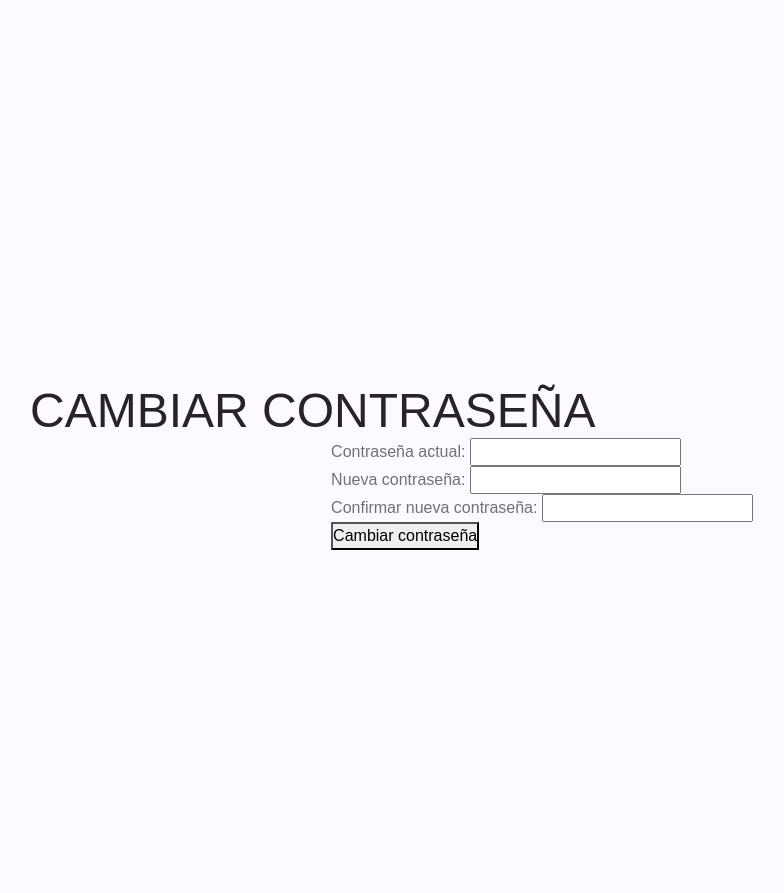
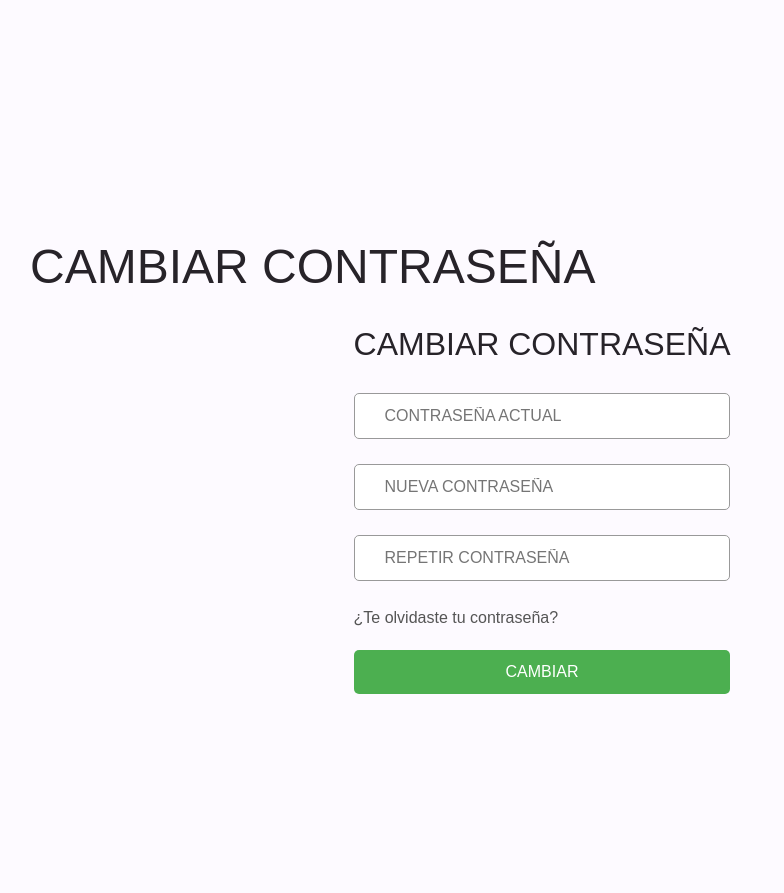
Before and after one commit to Danielowoow/NEW_sen_proyect_ventas, a PHP site: page /NEW_sen_proyect_ventas/perfilUser.php in a window 1280 px wide. Shown: the part 2406-3299 px from the top of the page, without its empty margins (98-882 px from the left). Run offline with PHP 8.4, Linux system fonts and the light colour scheme; the visitor is signed in with stand-in values (Sample User, id 1); some libraries are stand-ins or nearby versions.

Commit message:
FALTA PROGRAMAR EL CAMBIO DE CONTRASEÑA

```diff
--- a/perfilUser.php
+++ b/perfilUser.php
@@ -27,6 +27,7 @@ if (!is_array($usuario)) {
 <link rel="stylesheet" href="css/bootstrap.css">
 <link rel="stylesheet" href="https://cdn.materialdesignicons.com/5.4.55/css/materialdesignicons.min.css">
 <link rel="stylesheet" href="https://cdn.jsdelivr.net/npm/bootstrap-icons@1.7.2/font/bootstrap-icons.css">
+
         <!--=============== BOXICONS ===============-->
         <link href='https://unpkg.com/boxicons@2.1.1/css/boxicons.min.css' rel='stylesheet'>
 
@@ -400,21 +401,95 @@ li {
             <!--=============== cambio de contraseña ===============-->
             <section class="section section__height container" id="cam-contra">
     <h1>CAMBIAR CONTRASEÑA</h1>
-    <form>
-        <div>
-            <label for="contraseña-actual">Contraseña actual:</label>
-            <input type="password" id="contraseña-actual" name="contraseña-actual" required>
-        </div>
-        <div>
-            <label for="nueva-contraseña">Nueva contraseña:</label>
-            <input type="password" id="nueva-contraseña" name="nueva-contraseña" required>
-        </div>
-        <div>
-            <label for="confirmar-contraseña">Confirmar nueva contraseña:</label>
-            <input type="password" id="confirmar-contraseña" name="confirmar-contraseña" required>
-        </div>
-        <button type="submit">Cambiar contraseña</button>
-    </form>
+    <form action="procesos/login.php" method="post"class="sign-in-form"id="login-form">
+              <h2 class="title">CAMBIAR CONTRASEÑA</h2>
+              <div class="input-field">
+                <i class="fas fa-lock"></i>
+                <input type="password" name="contraseña" placeholder="CONTRASEÑA ACTUAL" />
+              </div>
+              <div class="input-field">
+                <i class="fas fa-lock"></i>
+                <input type="password" name="password" placeholder="NUEVA CONTRASEÑA" />
+              </div>
+              <div class="input-field">
+                <i class="fas fa-lock"></i>
+                <input type="password" name="password" placeholder="REPETIR CONTRASEÑA" />
+              </div>
+                  <a href="https://wa.me/51931998025?text=Olvidé%20mi%20contraseña.">¿Te olvidaste tu contraseña?</a>
+                  <button type="submit" class="btn solid"  id="login-in-btnR">CAMBIAR </button>
+            </form>
+            <STYLE>
+                /* Estilos específicos para la sección #cam-contra */
+#cam-contra .container {
+    display: flex;
+    justify-content: center;
+    align-items: center;
+    height: 100vh;
+}
+
+#cam-contra .section {
+    width: 400px;
+    padding: 40px;
+    background-color: #f5f5f5;
+    border-radius: 10px;
+    box-shadow: 0 0 10px rgba(0, 0, 0, 0.1);
+}
+
+#cam-contra h1, #cam-contra h2 {
+    text-align: center;
+    margin-bottom: 30px;
+}
+
+#cam-contra .input-field {
+    position: relative;
+    margin-bottom: 25px;
+}
+
+#cam-contra .input-field i {
+    position: absolute;
+    left: 15px;
+    top: 10px;
+    color: #555;
+}
+
+#cam-contra .input-field input {
+    width: 100%;
+    padding: 10px 30px;
+    border: 1px solid #999;
+    border-radius: 5px;
+    font-size: 16px;
+    outline: none;
+}
+
+#cam-contra a {
+    display: inline-block;
+    margin-bottom: 20px;
+    color: #555;
+    text-decoration: none;
+}
+
+#cam-contra a:hover {
+    color: #888;
+}
+
+#cam-contra .btn {
+    width: 100%;
+    padding: 10px;
+    border: none;
+    border-radius: 5px;
+    font-size: 16px;
+    color: #fff;
+    cursor: pointer;
+}
+
+#cam-contra .solid {
+    background-color: #4caf50;
+}
+
+#cam-contra .solid:hover {
+    background-color: #3f9d40;
+}
+            </STYLE>
 </section>
 
             <!--=============== CONTACT ===============-->
```
